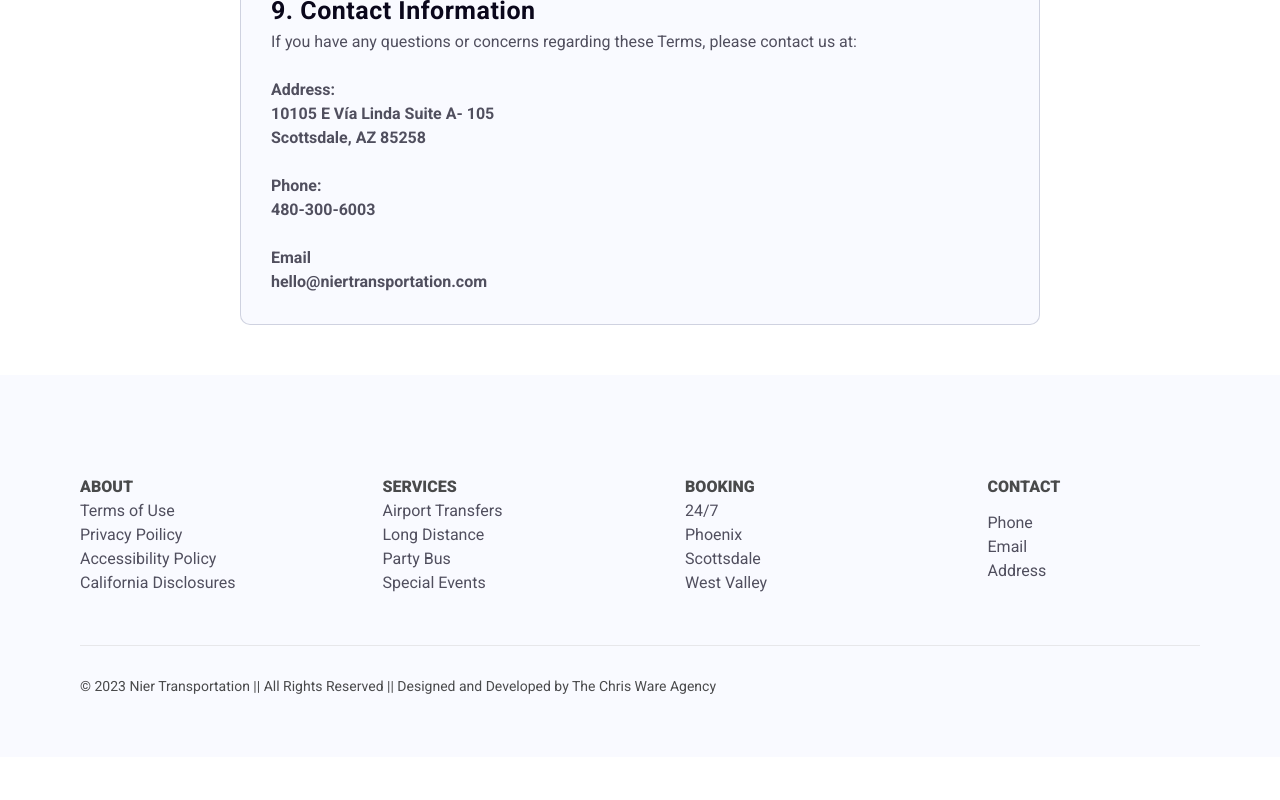
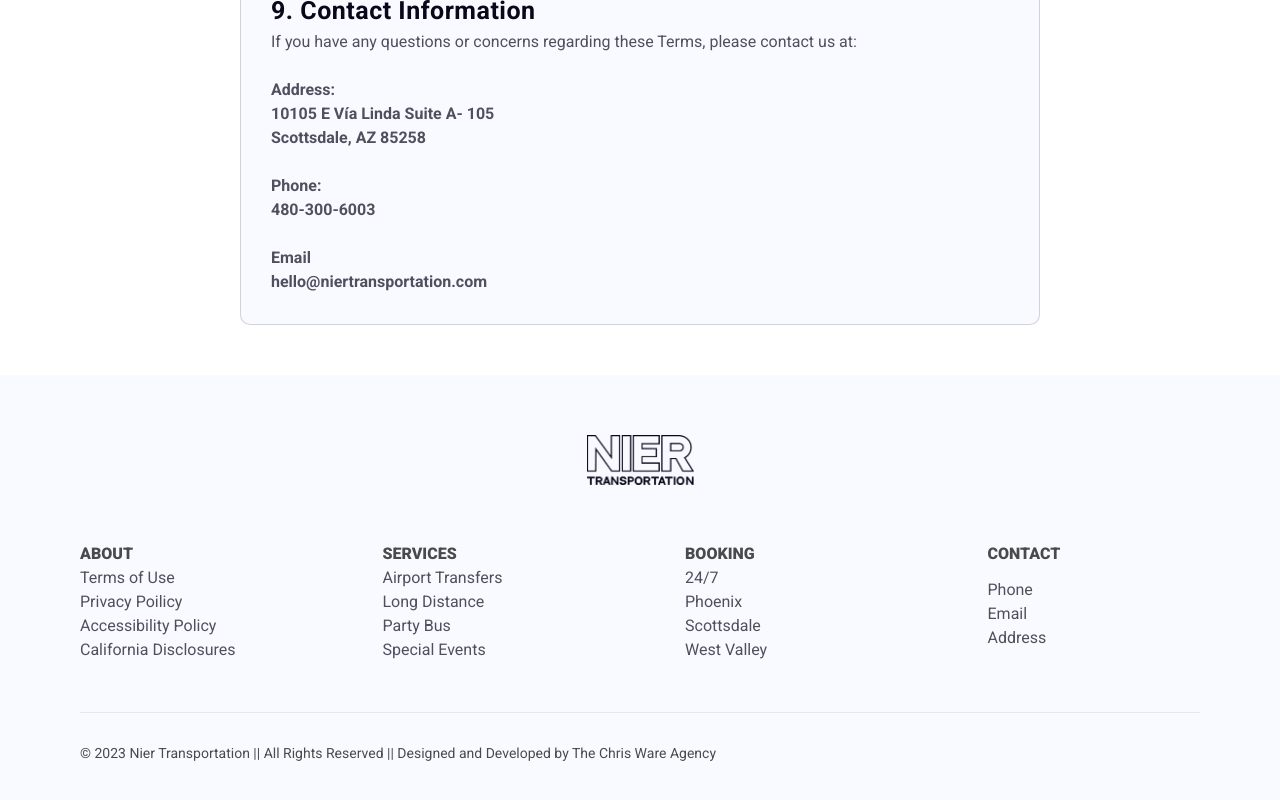
Before and after one commit to ChristianWare/Nier-Transport-Redesign, a Next.js app: page /terms in a window 1280 px wide. Shown: the part 1750-2550 px from the top of the page. Before the commit the page ends 2507 px from the top, so only its background shows below. Built offline with nearby package versions, Linux system fonts and the light colour scheme.

Commit message:
Officially Done

```diff
--- a/src/app/components/Footer/Footer.module.css
+++ b/src/app/components/Footer/Footer.module.css
@@ -5,6 +5,12 @@
 .content {
   display: flex;
   flex-direction: column;
+}
+
+.top {
+  display: flex;
+  align-items: center;
+  justify-content: center;
 }
 
 .logo {
--- a/src/app/components/Footer/Footer.tsx
+++ b/src/app/components/Footer/Footer.tsx
@@ -5,7 +5,7 @@ import styles from "./Footer.module.css";
 import ArrowRight from "../../../../public/icons/arrowRight.svg";
 import { footer } from "@/app/lib/data";
 import LayoutWrapper from "../LayoutWrapper/LayoutWrapper";
-import Logo from "../../../../public/icons/nierlogo.png";
+import Logo from "../../../../public/icons/newnierlogo.png";
 import Link from "next/link";
 import Image from "next/image";
 import ContentPadding from "../ContentPadding/ContentPadding";
@@ -26,7 +26,17 @@ const Footer = () => {
       <LayoutWrapper>
         <ContentPadding>
           <div className={styles.content}>
-            <div className={styles.top}></div>
+            <div className={styles.top}>
+              <Link href='/' className={styles.logo}>
+                <Image
+                  src={Logo}
+                  alt='logo'
+                  width={107}
+                  height={50}
+                  className={styles.officialLogo}
+                />
+              </Link>
+            </div>
             <div className={styles.middleDesktop}>
               {footer.map((f, index) => (
                 <div key={index} className={styles.sectionContainer}>
@@ -35,7 +45,11 @@ const Footer = () => {
                   </div>
                   <div className={styles.footerItemContainer}>
                     {f.section.map((s, index) => (
-                      <Link href={s.href} key={index} className={styles.footerItem}>
+                      <Link
+                        href={s.href}
+                        key={index}
+                        className={styles.footerItem}
+                      >
                         {s.name}
                       </Link>
                     ))}
@@ -86,7 +100,8 @@ const Footer = () => {
             <div className={styles.bottom}>
               <div className={styles.bottomLeft}>
                 <p className={styles.copy}>
-                  &copy; 2023 Nier Transportation || All Rights Reserved || Designed and Developed by The Chris Ware Agency{" "}
+                  &copy; 2023 Nier Transportation || All Rights Reserved ||
+                  Designed and Developed by The Chris Ware Agency{" "}
                 </p>
               </div>
               <div className={styles.bottomRight}>
--- a/src/app/components/Nav/Nav.tsx
+++ b/src/app/components/Nav/Nav.tsx
@@ -4,7 +4,7 @@ import { usePathname } from "next/navigation";
 import styles from "./Nav.module.css";
 import Link from "next/link";
 import Logo from "../../../../public/icons/logowhite.png";
-import LogoMobile from "../../../../public/icons/nierlogo.png";
+import LogoMobile from "../../../../public/icons/newnierlogo.png";
 import Image from "next/image";
 import Phone from "../../../../public/icons/phone.svg";
 import LayoutWrapper from "../LayoutWrapper/LayoutWrapper";
```
Also changed, not shown: public/icons/newnierlogo.png (added).
